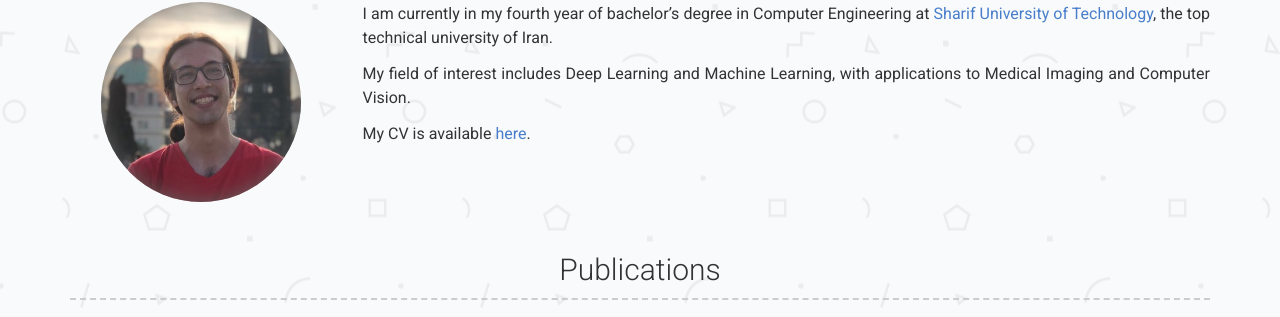
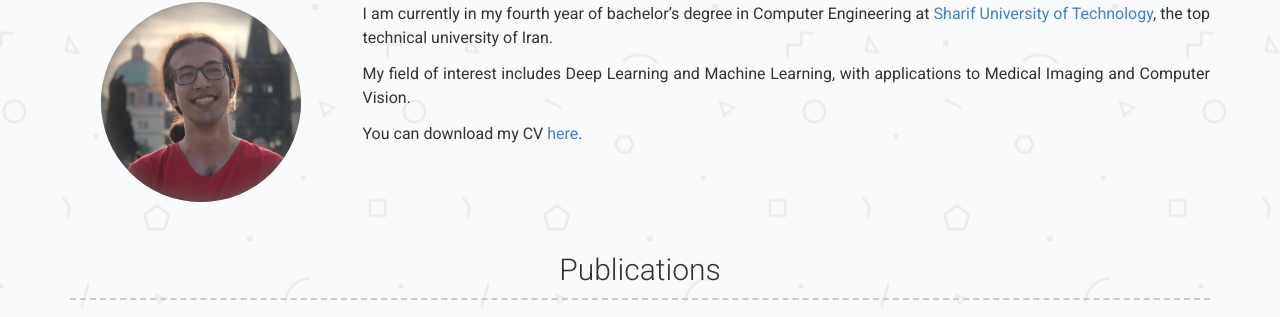
Before and after one commit to shekshaa/shekshaa.github.io, a Jekyll site: the page built from index.md, in a window 1280 px wide and 900 px high. Shown: the part 287-604 px from the top of the window. Built offline with Jekyll 4.4.1, drawn with Linux system fonts in a browser that asks for light colours.

Commit message:
Update _config.yml

```diff
--- a/_config.yml
+++ b/_config.yml
@@ -29,7 +29,7 @@
 
   My field of interest includes Deep Learning and Machine Learning, with applications to Medical Imaging and Computer Vision.
 
-  My CV is available [here](https://github.com/shekshaa/shekshaa.github.io/blob/master/files/CV.pdf).
+  You can download my CV [here](https://github.com/shekshaa/shekshaa.github.io/blob/master/files/CV.pdf).
 # Projects Section
 projects_title: Publications
 
```
